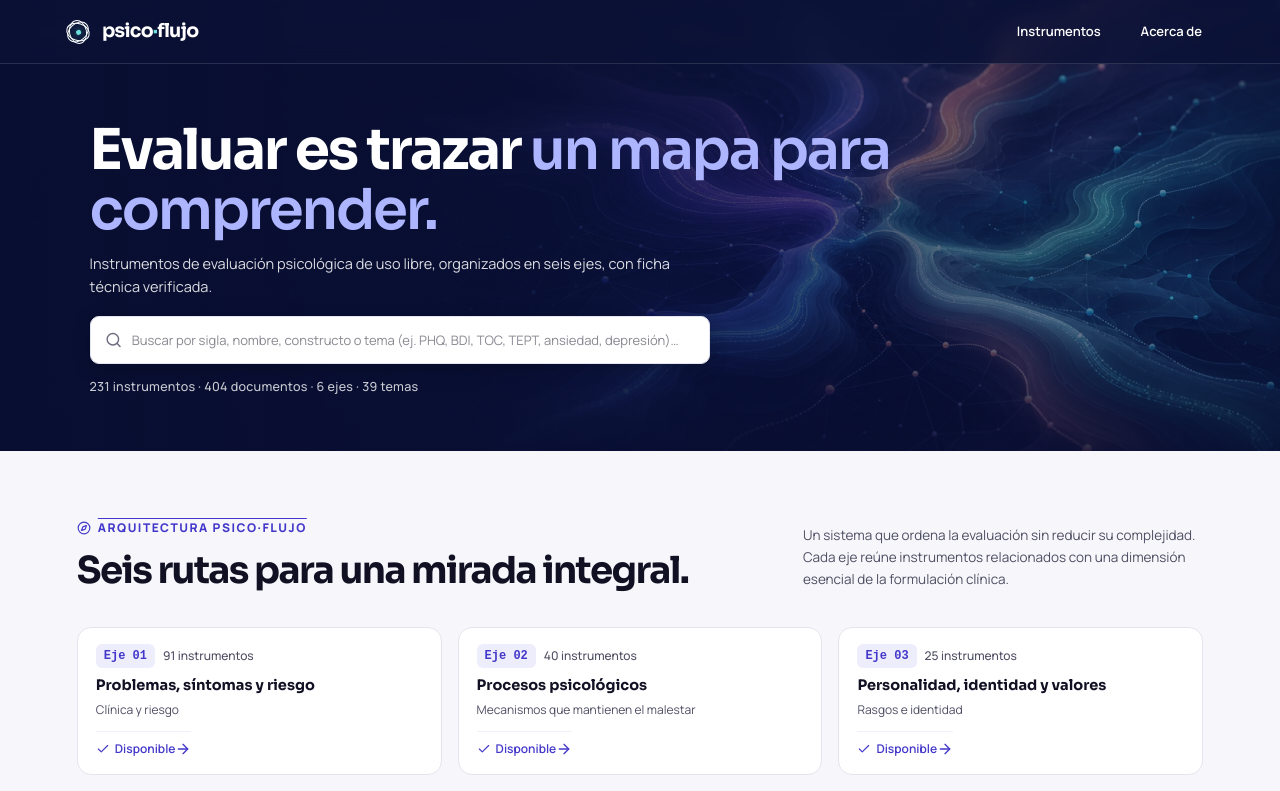
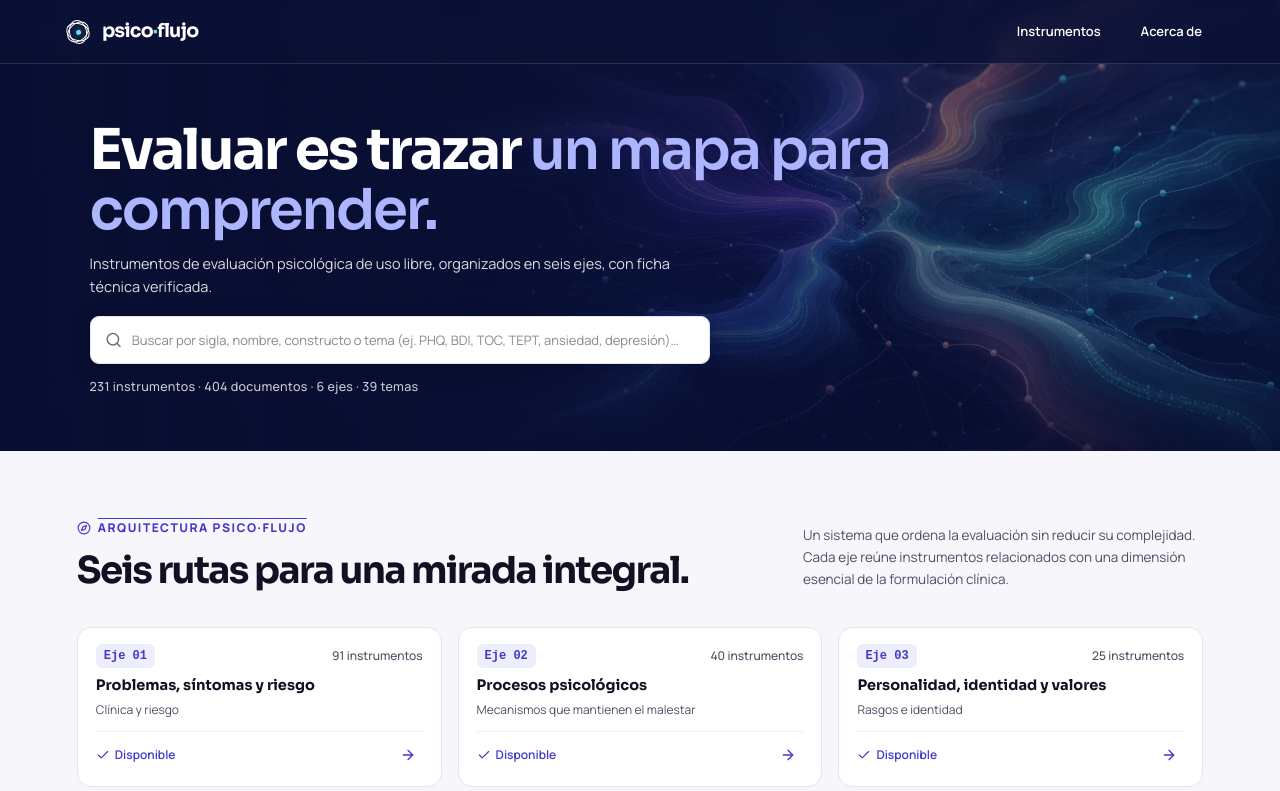
Before and after one commit to emorito/psico-flujo, a Next.js app: page / in a window 1280 px wide. Shown: the top 791 px of the page. Built offline with nearby package versions, Linux system fonts and the light colour scheme.

Commit message:
fix: desactivar hover en tarjetas de eje y abrir panel exclusivamente con la flechita

```diff
--- a/app/globals.css
+++ b/app/globals.css
@@ -335,12 +335,36 @@ nav a:hover {
   color: var(--indigo);
   font-weight: 600;
 }
+.axis-card-arrow-btn {
+  display: inline-flex;
+  align-items: center;
+  justify-content: center;
+  width: 30px;
+  height: 30px;
+  border-radius: 8px;
+  border: 1px solid transparent;
+  background: transparent;
+  color: var(--indigo);
+  cursor: pointer;
+  padding: 0;
+  transition: background 0.18s ease, transform 0.18s ease, border-color 0.18s ease, color 0.18s ease;
+}
+.axis-card-arrow-btn:hover {
+  background: var(--indigo-light);
+  border-color: #c7d2fe;
+  color: var(--indigo-dark);
+  transform: scale(1.1);
+}
+.axis-card-arrow-btn:focus-visible {
+  outline: 2px solid var(--indigo);
+  outline-offset: 2px;
+}
 .axis-card-arrow {
   color: var(--indigo);
   transition: transform 0.18s ease;
 }
-.axis-card-trigger:hover .axis-card-arrow {
-  transform: translateX(3px);
+.axis-card-arrow-btn:hover .axis-card-arrow {
+  transform: translateX(2px);
 }
 
 /* Panel flotante de eje (Desktop popover dialog) */
--- a/app/ui/axis-cards.tsx
+++ b/app/ui/axis-cards.tsx
@@ -12,7 +12,6 @@ interface AxisCardsProps {
 export function AxisCards({ onSelectAxis, onSelectAxisAndTheme }: AxisCardsProps) {
   const [activeAxis, setActiveAxis] = useState<number | null>(null);
   const triggerRefs = useRef<Record<number, HTMLButtonElement | null>>({});
-  const hoverTimeoutRef = useRef<NodeJS.Timeout | null>(null);
 
   // Axis item counts
   const axisCounts = useMemo(() => {
@@ -64,36 +63,18 @@ export function AxisCards({ onSelectAxis, onSelectAxisAndTheme }: AxisCardsProps
     return () => window.removeEventListener("keydown", handleKeyDown);
   }, [activeAxis, closeAxisModal]);
 
-  const handleMouseEnter = (num: number) => {
-    // Only on non-touch screens (hover)
-    if (typeof window !== "undefined" && window.matchMedia("(hover: hover)").matches) {
-      if (hoverTimeoutRef.current) clearTimeout(hoverTimeoutRef.current);
-      setActiveAxis(num);
-    }
+  const handleCardClick = (axisNum: number) => {
+    onSelectAxis(axisNum);
+    const el = document.getElementById("biblioteca");
+    if (el) el.scrollIntoView({ behavior: "smooth" });
   };
 
-  const handleMouseLeave = () => {
-    if (typeof window !== "undefined" && window.matchMedia("(hover: hover)").matches) {
-      if (hoverTimeoutRef.current) clearTimeout(hoverTimeoutRef.current);
-      hoverTimeoutRef.current = setTimeout(() => {
-        setActiveAxis(null);
-      }, 250);
-    }
-  };
-
-  const handlePanelMouseEnter = () => {
-    if (hoverTimeoutRef.current) clearTimeout(hoverTimeoutRef.current);
-  };
-
-  const handlePanelMouseLeave = () => {
-    handleMouseLeave();
-  };
-
-  const handleCardClick = (num: number) => {
-    if (activeAxis === num) {
-      setActiveAxis(null);
+  const handleArrowClick = (e: React.MouseEvent, axisNum: number) => {
+    e.stopPropagation();
+    if (activeAxis === axisNum) {
+      closeAxisModal(true);
     } else {
-      setActiveAxis(num);
+      setActiveAxis(axisNum);
     }
   };
 
@@ -134,18 +115,19 @@ export function AxisCards({ onSelectAxis, onSelectAxisAndTheme }: AxisCardsProps
             <div
               key={axis.num}
               className={`axis-card-wrapper ${isOpen ? "open" : ""}`}
-              onMouseEnter={() => handleMouseEnter(axis.num)}
-              onMouseLeave={handleMouseLeave}
               role="listitem"
             >
-              <button
-                type="button"
+              <div
                 className="axis-card-trigger"
-                ref={(el) => { triggerRefs.current[axis.num] = el; }}
                 onClick={() => handleCardClick(axis.num)}
-                aria-expanded={isOpen}
-                aria-haspopup="dialog"
-                aria-controls={`axis-panel-${axis.num}`}
+                role="button"
+                tabIndex={0}
+                onKeyDown={(e) => {
+                  if (e.key === "Enter" || e.key === " ") {
+                    e.preventDefault();
+                    handleCardClick(axis.num);
+                  }
+                }}
                 data-axis={axis.num}
               >
                 <div className="axis-card-top">
@@ -158,9 +140,21 @@ export function AxisCards({ onSelectAxis, onSelectAxisAndTheme }: AxisCardsProps
                   <span className="axis-card-status">
                     <Check size={14} /> Disponible
                   </span>
-                  <ArrowRight size={16} className="axis-card-arrow" />
+                  <button
+                    type="button"
+                    className="axis-card-arrow-btn"
+                    ref={(el) => { triggerRefs.current[axis.num] = el; }}
+                    onClick={(e) => handleArrowClick(e, axis.num)}
+                    aria-expanded={isOpen}
+                    aria-haspopup="dialog"
+                    aria-controls={`axis-panel-${axis.num}`}
+                    aria-label={`Ver información detallada del ${axis.label}`}
+                    title="Ver información del eje"
+                  >
+                    <ArrowRight size={16} className="axis-card-arrow" />
+                  </button>
                 </div>
-              </button>
+              </div>
 
               {/* Panel / Pestaña interactiva de eje */}
               {isOpen && (
@@ -176,8 +170,6 @@ export function AxisCards({ onSelectAxis, onSelectAxisAndTheme }: AxisCardsProps
                     aria-modal="true"
                     aria-labelledby={`axis-panel-title-${axis.num}`}
                     onClick={(e) => e.stopPropagation()}
-                    onMouseEnter={handlePanelMouseEnter}
-                    onMouseLeave={handlePanelMouseLeave}
                   >
                     <div className="axis-panel-header">
                       <div>
```
